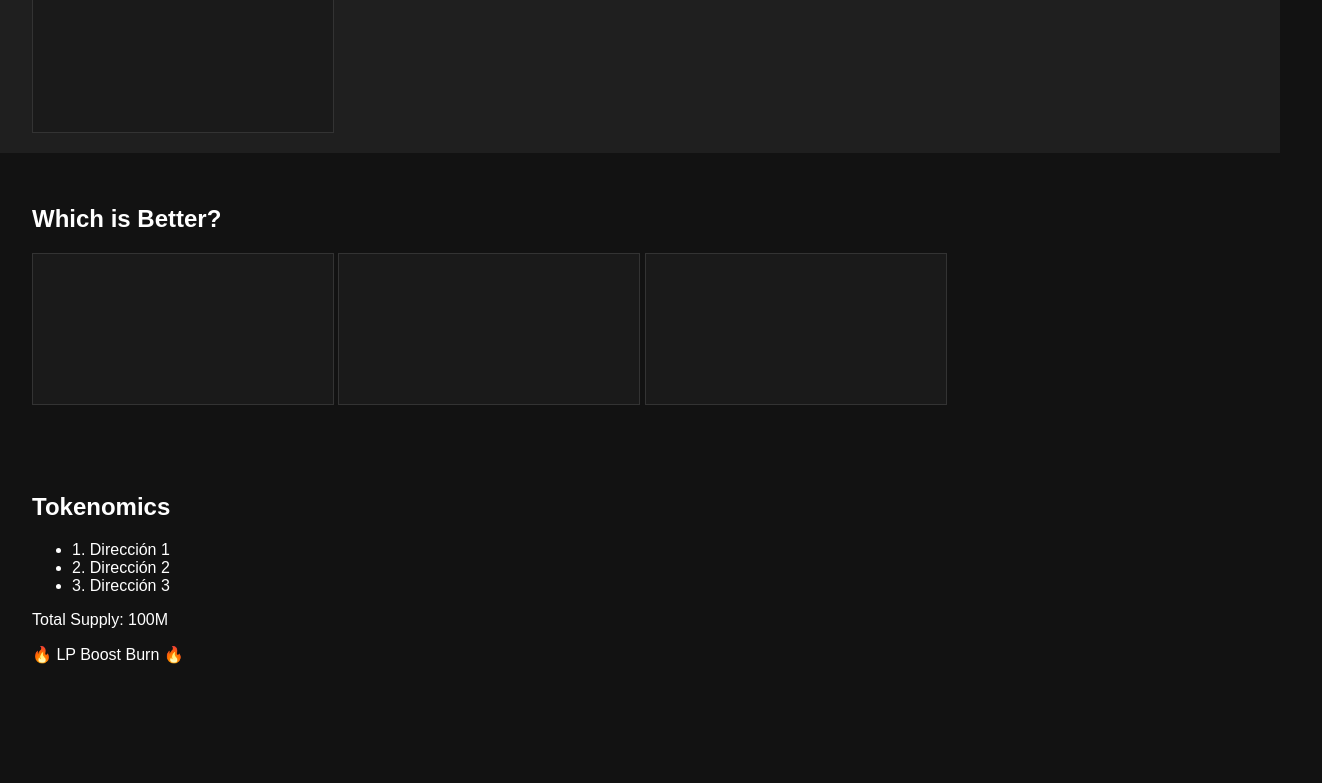
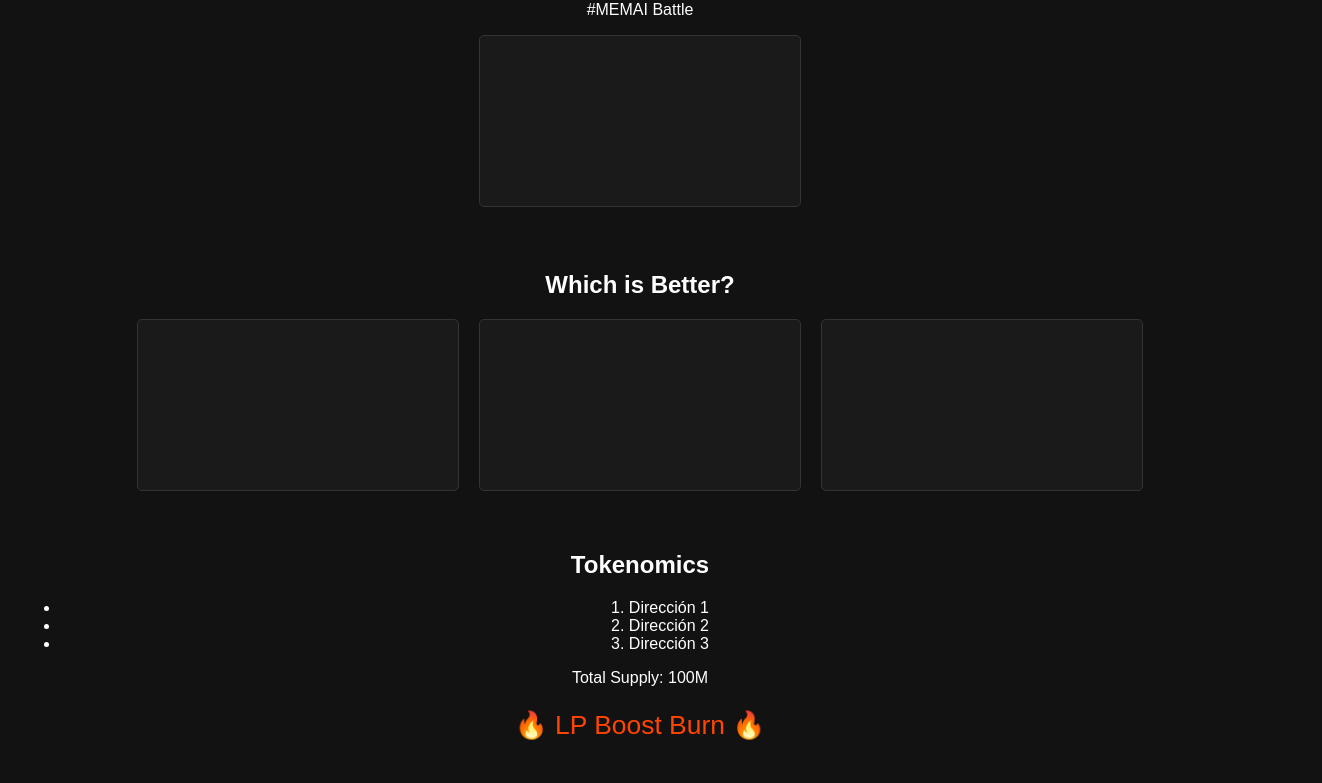
Before and after one commit to GrandpaDeveloper/memai, a plain HTML site: page index.html in a window 1280 px wide. Shown: the part 122-905 px from the top of the page, 1322 px wide, since content can reach past the window. Before the commit the page ends 834 px from the top, so only its background shows below. Drawn offline with nearby package versions, Linux system fonts and the light colour scheme.

Commit message:
Update style.css

```diff
--- a/style.css
+++ b/style.css
@@ -1,52 +1,53 @@
 body {
   font-family: Arial, sans-serif;
   margin: 0;
-  padding: 0;
-  background-color: #121212; /* Fondo oscuro */
-  color: #ffffff; /* Texto blanco */
+  background-color: #121212;
+  color: #fff;
+  overflow-x: hidden;
 }
 
-header {
-  background: #1f1f1f;
-  color: #ffffff;
-  padding: 1rem 2rem;
+header, section {
+  padding: 20px;
+  text-align: center;
+  opacity: 0;
+  transform: translateY(30px);
+  transition: opacity 1s ease-out, transform 1s ease-out;
 }
 
-header h1 {
-  margin: 0;
+header.fade-in, section.fade-in {
+  opacity: 1;
+  transform: translateY(0);
 }
 
-nav ul {
-  list-style: none;
-  padding: 0;
+h1 {
+  font-size: 3rem;
+  margin-bottom: 10px;
 }
 
-nav ul li {
-  display: inline;
-  margin-right: 1rem;
-}
-
-nav ul li a {
-  color: #ffffff;
-  text-decoration: none;
-}
-
-section {
-  padding: 2rem;
-}
-
-section#comparison {
-  background: #2a2a2a; /* Fondo más oscuro */
+.charts {
+  display: flex;
+  justify-content: center;
+  gap: 20px;
 }
 
 canvas {
-  background: #1a1a1a; /* Fondo del gráfico */
-  border: 1px solid #333333; /* Borde del gráfico */
+  background-color: #1a1a1a;
+  border: 1px solid #333;
+  padding: 10px;
+  border-radius: 5px;
 }
 
-footer {
-  text-align: center;
-  padding: 1rem;
-  background: #1f1f1f;
-  color: #ffffff;
+.animation {
+  font-size: 1.5rem;
+  color: #ff4500;
+  animation: pulse 2s infinite;
 }
+
+@keyframes pulse {
+  0%, 100% {
+    transform: scale(1);
+  }
+  50% {
+    transform: scale(1.1);
+  }
+}
```
